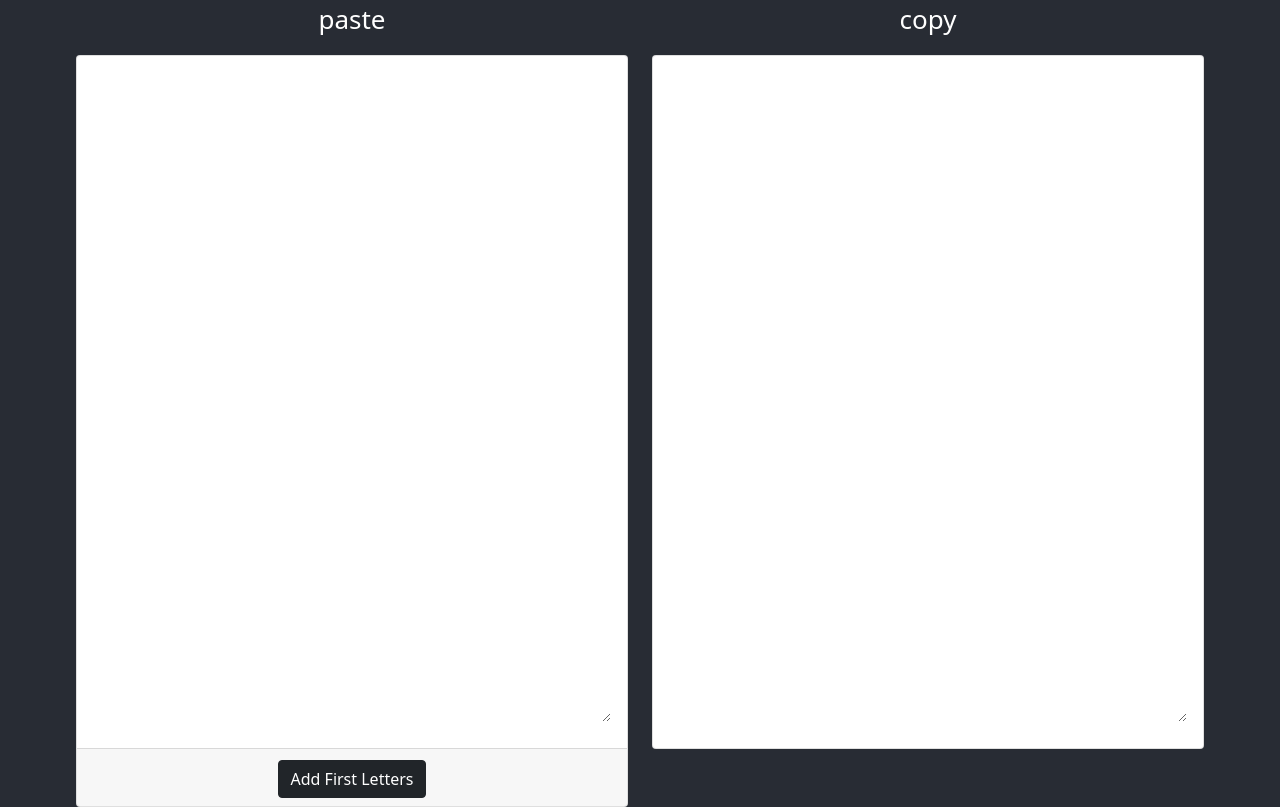
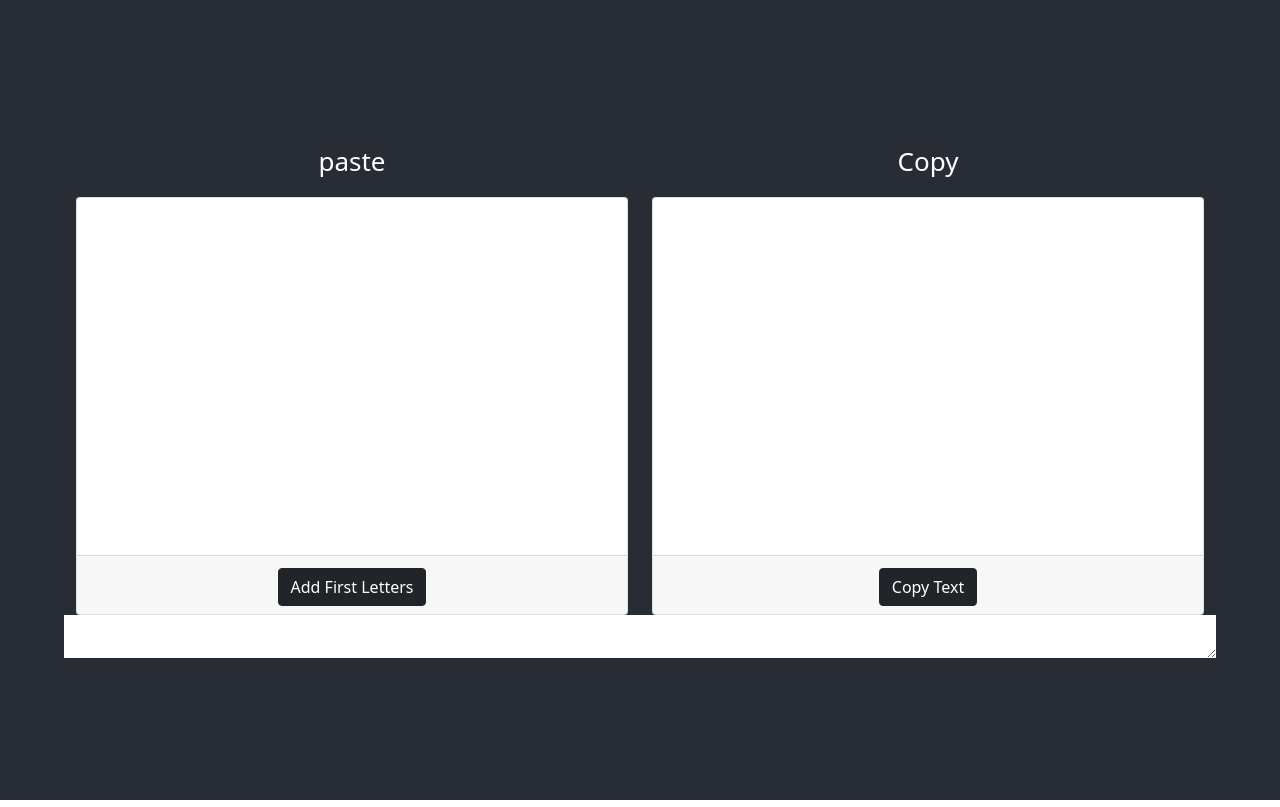
Before and after one commit to MatousAc/first-letterer, a React (Create React App) app: page / in a window 1280 px wide. Built offline with nearby package versions, Linux system fonts and the light colour scheme.

Commit message:
still trying to get the tab character working

```diff
--- a/src/App.js
+++ b/src/App.js
@@ -2,6 +2,7 @@ import './App.css';
 import { Container, Row } from 'react-bootstrap'
 import TextIn from './TextIn';
 import TextOut from './TextOut';
+import HiddenTextArea from './HiddenTextArea';
 
 function App() {
   return (
@@ -15,6 +16,7 @@ function App() {
           <Row>
             <TextIn />
             <TextOut />
+            <HiddenTextArea />
           </Row>
         </Container>
       </header>
--- /dev/null
+++ b/src/HiddenTextArea.jsx
@@ -0,0 +1,9 @@
+import React from 'react'
+
+export default function HiddenTextArea() {
+  return (
+    <textarea id="hiddenTextArea">
+
+    </textarea>
+  )
+}
--- a/src/TextIn.jsx
+++ b/src/TextIn.jsx
@@ -3,12 +3,20 @@ import { Col, Card, Button } from 'react-bootstrap'
 import './fl.css';
 
 export default function TextIn() {
-  const [input, setInput] = useState('')
+  // const [input, setInput] = useState('')
   /// new verse flag
   var newVerseFlag = true
+  var rawText
 
   function updateInput(e) {
-    setInput(e.target.value)
+    // console.log(`updated to: ${input}`)
+    // setInput(e.target.innerHTML)
+  }
+
+  function dq(s) {return document.querySelector(s)}
+
+  function simplifyText(text) {
+
   }
 
   /// to clean up whitespace
@@ -78,25 +86,37 @@ export default function TextIn() {
 
     /// return the phrase separated from first letters with a tab
     /// and join the letters by four spaces
-    return `${phrase}\t${first_letters.join('    ')}`
+    // return `${phrase}\t${first_letters.join('    ')}`
+    return `TABGOESHERE${first_letters.join('    ')}`
   }
 
   function convertFormat() {
     // console.log(input.substring(0, 140))
     /// take the entire text and split up the lines
-    let phrases = input.split('\n')
+    rawText = dq("#textIn").innerHTML
+    console.log(rawText)
+    rawText = rawText.split("</p>")
+    let simpleText = dq("#hiddenTextArea").value
+    console.log(rawText)
+    console.log(simpleText)
+    let phrases = simpleText.split('\n')
     /// clean spaces out from the beginnings of the phrases
     phrases = cleanPhrases(phrases)
     // console.log(phrases)
     /// redefine the array using each line
     phrases = phrases.map(phrase => {
       ///    if it's part of a verse,  convert the format, otherwise don't
-      return needsConverting(phrase) ? convert(phrase) : phrase
+      return needsConverting(phrase) ? convert(phrase) : '' //phrase
     })
-    console.log(phrases)
-    let output = phrases.join('\n')
+
+    for (let i = 0; i < rawText.length; i++) {
+      rawText[i] += phrases[i]
+    }
+
+    // console.log(phrases)
+    let output = rawText.join('</p>')
     // console.log(output.substring(0, 140))
-    document.querySelector("#textOut").value = output
+    dq("#textOut").innerHTML = output
   }
 
   return (
@@ -104,7 +124,11 @@ export default function TextIn() {
     <p>paste</p>
     <Card>
       <Card.Body>
-        <textarea id="textIn" onChange={updateInput}>{input}</textarea>
+        <div
+          id="textIn"
+          contentEditable="true"
+          // onChange={updateInput}
+        ></div>
       </Card.Body>
       <Card.Footer>
         <Button onClick={convertFormat} variant="dark">Add First Letters</Button>
--- a/src/TextOut.jsx
+++ b/src/TextOut.jsx
@@ -2,14 +2,26 @@ import React from 'react'
 import './fl.css';
 import { Col, Card, Button } from 'react-bootstrap'
 
+function dq(s) {return document.querySelector(s)}
+
 export default function TextOut() {
+  function copyText() {
+    console.log('calling')
+    let outText = dq("#textOut").innerHTML
+    outText = outText.replace(/[TABGOESHERE]/g,"\t")
+    console.log(outText)
+  }
+
   return (
     <Col className="divider">
-    <p>copy</p>
+    <p>Copy</p>
     <Card>
       <Card.Body>
-        <textarea id="textOut"></textarea>
+        <div contentEditable="true" id="textOut"></div>
       </Card.Body>
+      <Card.Footer>
+        <Button variant='dark' onClick={copyText}>Copy Text</Button>
+      </Card.Footer>
     </Card>
   </Col>
 )
--- a/src/fl.css
+++ b/src/fl.css
@@ -1,9 +1,24 @@
 /* my own css */
 #textIn, #textOut
 {
-  height: 50em;
+  padding: 1% ;
+  height: 25em;
   max-height: 90vh;
   font-size: 13px;
   width: -webkit-fill-available;
   border: none;
+  overflow-y: scroll;
+  overflow-x: hidden;
+  color: black;
+  text-align: left !important;
 }
+
+#hiddenTextArea
+{
+  font-size: 13px;
+  border: none;
+  overflow-y: hidden;
+  overflow-x: hidden;
+  color: black;
+  text-align: left !important;
+}
```
